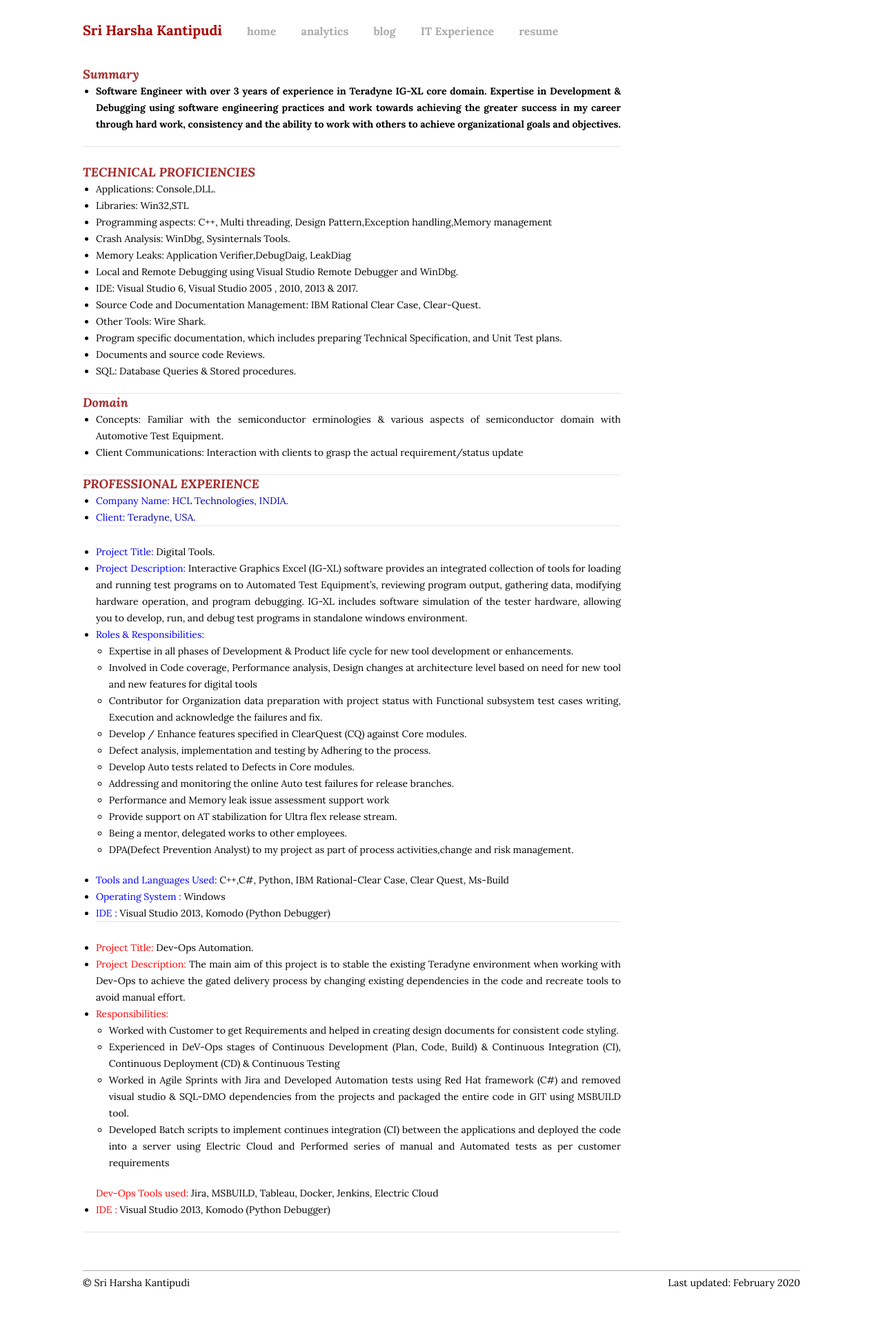
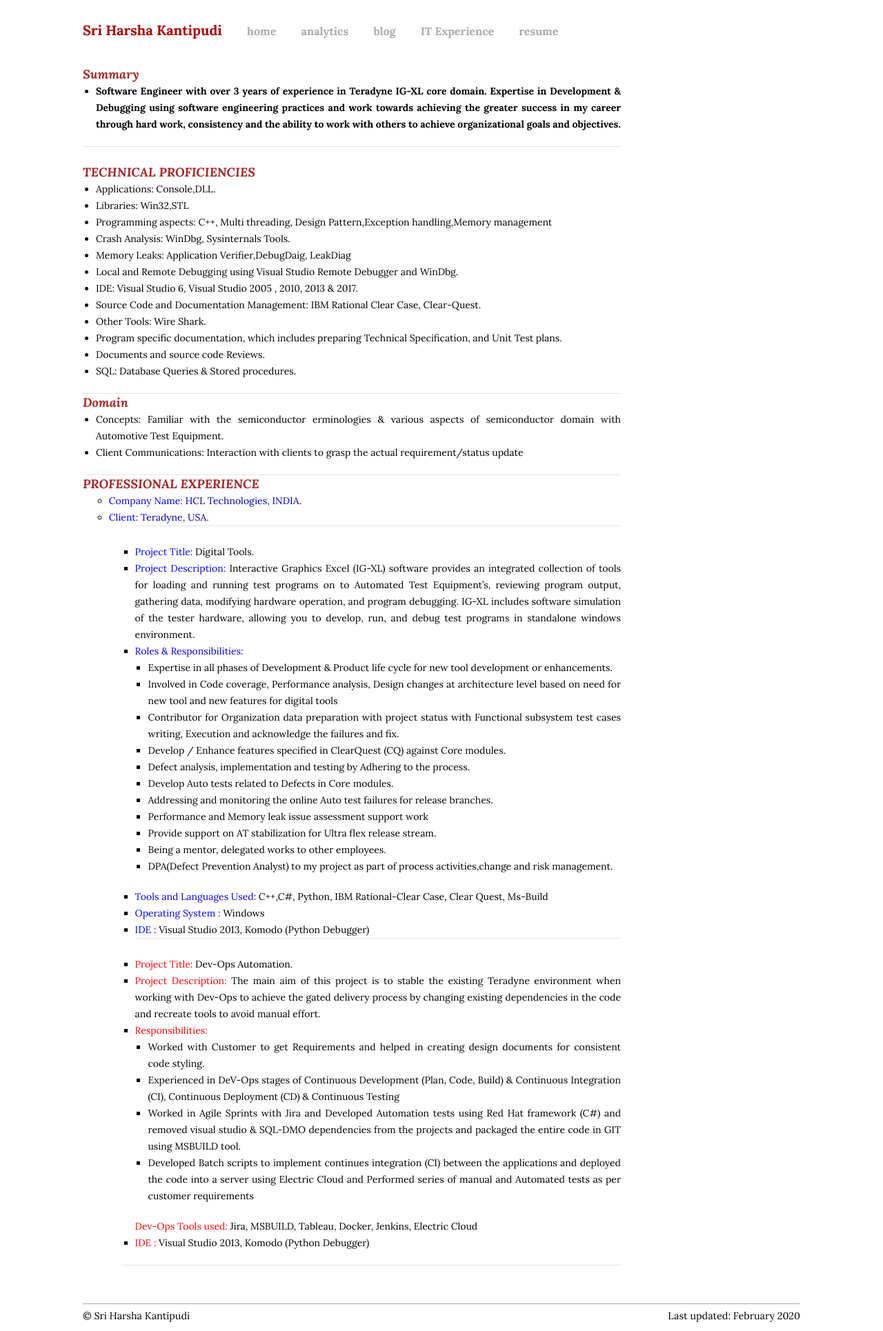
Before and after one commit to harshakantipudi/Harshakantipudi.github.io, a Jekyll site: the page built from IT Experience.html, in a window 1280 px wide. Shown: the whole page at 69% size. Built offline with Jekyll 4.4.1, drawn with Linux system fonts in a browser that asks for light colours; before the commit the page ends 1882 px from its top, so only the background shows below that.

Commit message:
Update IT Experience.html

```diff
--- a/IT Experience.html
+++ b/IT Experience.html
@@ -38,8 +38,11 @@ title: Sri Harsha Kantipudi | IT Experience
 
 <h3><i><b><span style="color:brown"><font size="4">PROFESSIONAL EXPERIENCE</font></span></b></i></h3>
 <ul>
+<ul>
             <li><span style="color:blue">Company Name: </span> <a href="https://www.hcltech.com/">HCL Technologies, INDIA.</a> <li>
             <span style="color:blue">Client: </span>  <a href="https://www.teradyne.com/">Teradyne, USA.</a>
+<ul>
+<ul>
 <hr><br>
 
  <li><span style="color:blue">Project Title:</span> Digital Tools. <li>
```
